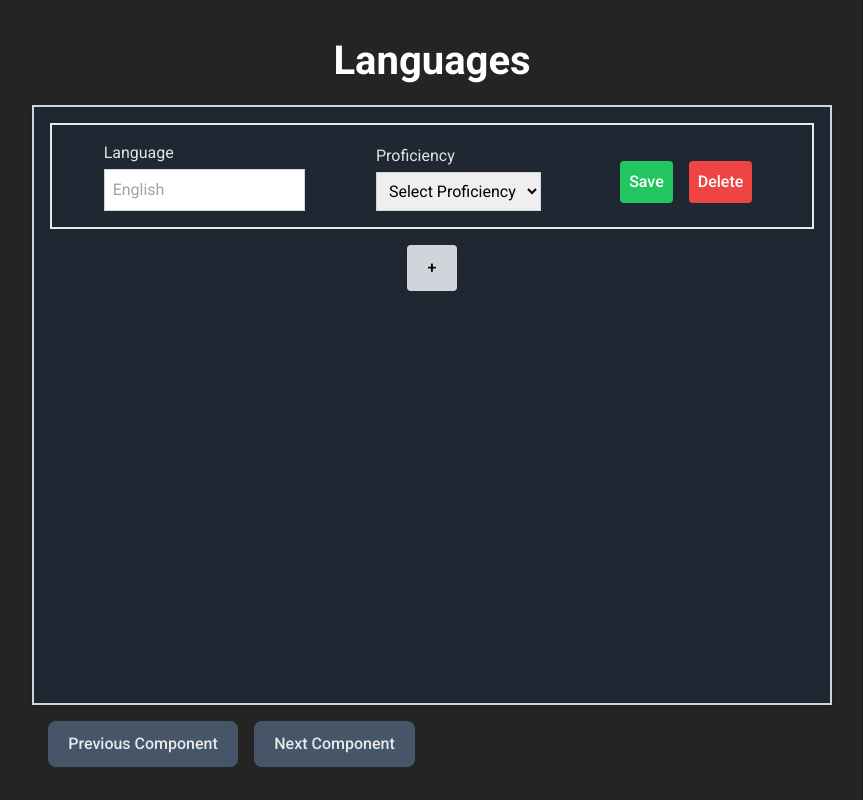
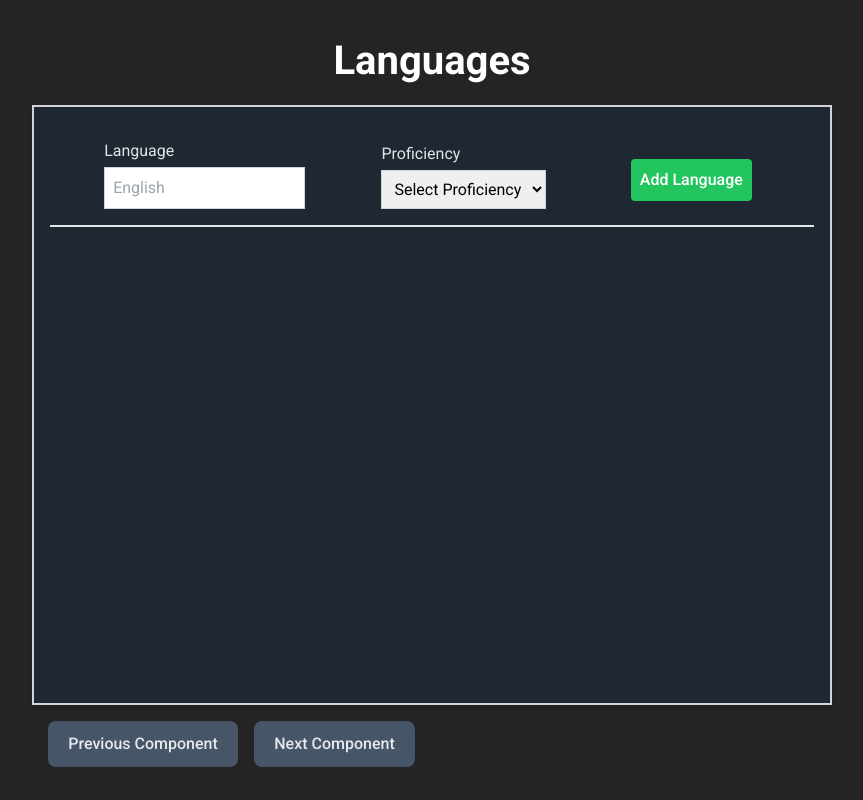
Before and after one commit to douglasmnegri/cv-application, a React (Vite) app: page / in a window 1280 px wide. Both pictures are taken after a click on the button "Next Component". Shown: the whole page, without its empty margins (208-1071 px from the left). Built offline with nearby package versions, Linux system fonts and the light colour scheme.

Commit message:
refactor languages array to add the id correctly

```diff
--- a/src/Languages.jsx
+++ b/src/Languages.jsx
@@ -2,11 +2,9 @@ import { useState } from "react";
 import Container from "./html_components/Container";
 import { v4 as uuidv4 } from "uuid";
 
-function ChooseLanguages() {
+function ChooseLanguages({ onSave }) {
   const [language, setLanguage] = useState("");
   const [proficiency, setProficiency] = useState("");
-  const [saveLang, setSaveLang] = useState([]);
-  // const [deleteLang, setDeleteLang] = useState("");
 
   function handleLanguageChange(e) {
     setLanguage(e.target.value);
@@ -16,18 +14,25 @@ function ChooseLanguages() {
     setProficiency(e.target.value);
   }
 
-  function handleSaveLangagues() {
-    const newLang = {
-      id: uuidv4(),
-      language,
-      proficiency,
-    };
-
-    setSaveLang((prevSaveLang) => [...prevSaveLang, newLang]);
+  function handleSaveLanguages() {
+    if (language && proficiency) {
+      const newLang = {
+        id: uuidv4(),
+        language,
+        proficiency,
+      };
+      onSave(newLang);
+      setLanguage("");
+      setProficiency("");
+    }
   }
 
   return (
-    <div className="flex justify-around align-bottom border-2 border-solid m-4 p-4 items-end">
+    <div
+      className="flex justify-around align-bottom border-b-2
+
+ m-4 p-4 items-end"
+    >
       <div className="flex flex-col">
         <label>
           Language
@@ -61,41 +66,67 @@ function ChooseLanguages() {
       <div className="flex items-end">
         <button
           className="border p-2 m-2 bg-green-500 text-white rounded"
-          onClick={handleSaveLangagues}
+          onClick={handleSaveLanguages}
         >
-          Save
-        </button>
-        <button className="border p-2 m-2 bg-red-500 text-white rounded">
-          Delete
+          Add Language
         </button>
       </div>
     </div>
   );
 }
 
+function SavedLanguage({ language, proficiency, id, onDelete }) {
+  return (
+    <>
+      <div className="flex justify-start align-bottom m-12 items-end">
+        <div className="flex flex-col mr-4 w-[250px]">
+          <p>
+            <strong>Language:</strong> {language}
+          </p>
+          <p>
+            <strong>Proficiency:</strong> {proficiency}
+          </p>
+        </div>
+        <div>
+          <button
+            className="border p-2 m-2 bg-red-500 text-white rounded"
+            onClick={() => onDelete(id)}
+          >
+            Delete
+          </button>
+        </div>
+      </div>
+    </>
+  );
+}
+
 function Languages() {
-  const [addField, setAddField] = useState([]);
+  const [savedLanguages, setSavedLanguages] = useState([]);
 
-  function handleAddLanguage() {
-    setAddField((prevAddField) => [
-      ...prevAddField,
-      <ChooseLanguages key={prevAddField.length} />,
-    ]);
+  function handleSaveLanguage(newLang) {
+    setSavedLanguages((prevSavedLanguages) => [...prevSavedLanguages, newLang]);
   }
+
+  function handleDeleteLanguage(id) {
+    setSavedLanguages((prevSavedLanguages) =>
+      prevSavedLanguages.filter((lang) => lang.id !== id)
+    );
+  }
+
   return (
     <>
       <h1>Languages</h1>
       <Container>
-        <ChooseLanguages />
-        {addField}
-        <div className="flex justify-center align-middle">
-          <button
-            className="border bg-gray-300 text-black rounded"
-            onClick={handleAddLanguage}
-          >
-            +
-          </button>
-        </div>
+        <ChooseLanguages onSave={handleSaveLanguage} />
+        {savedLanguages.map(({ id, language, proficiency }) => (
+          <SavedLanguage
+            key={id}
+            id={id}
+            language={language}
+            proficiency={proficiency}
+            onDelete={handleDeleteLanguage}
+          />
+        ))}
       </Container>
     </>
   );
```
